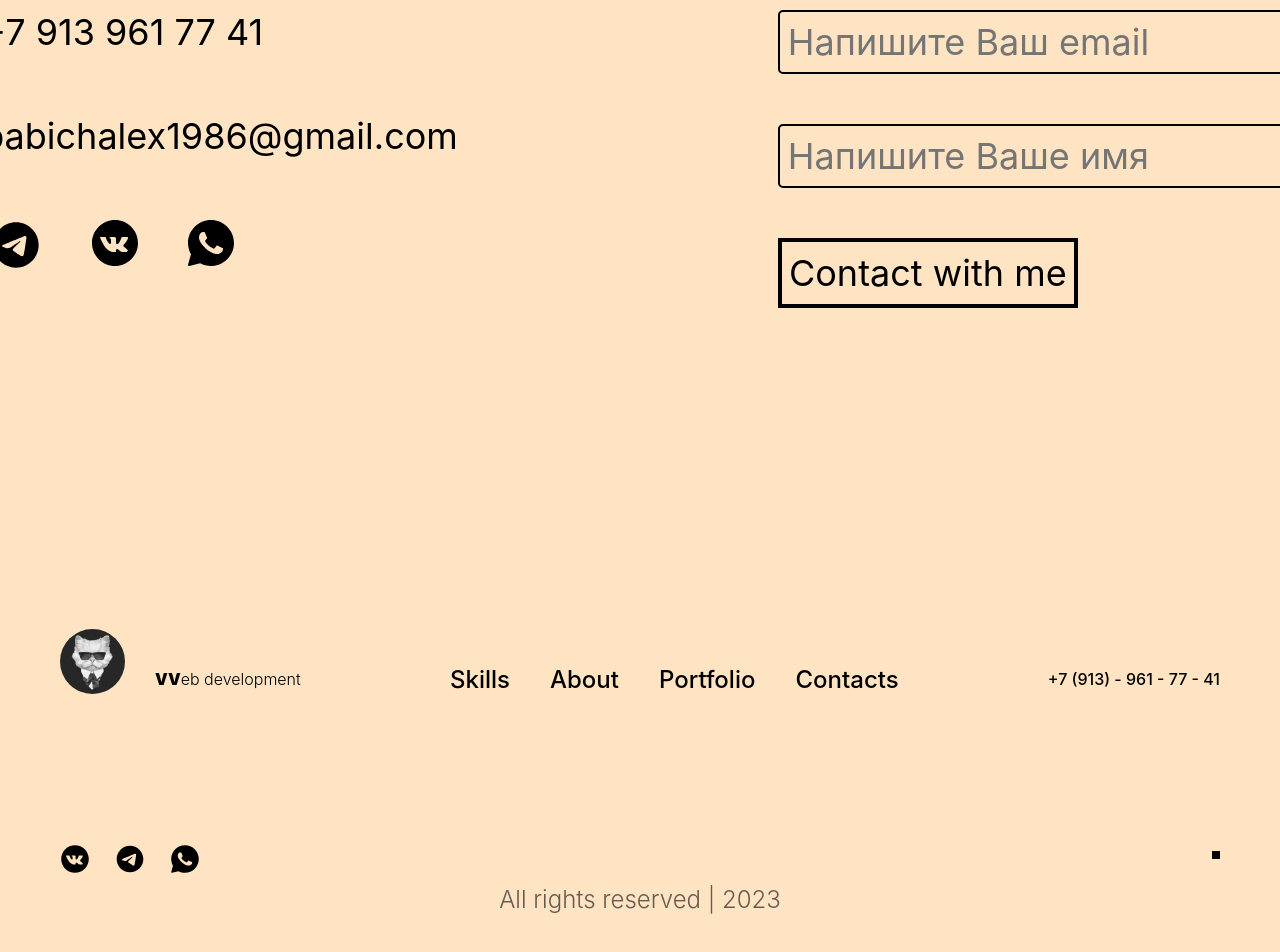
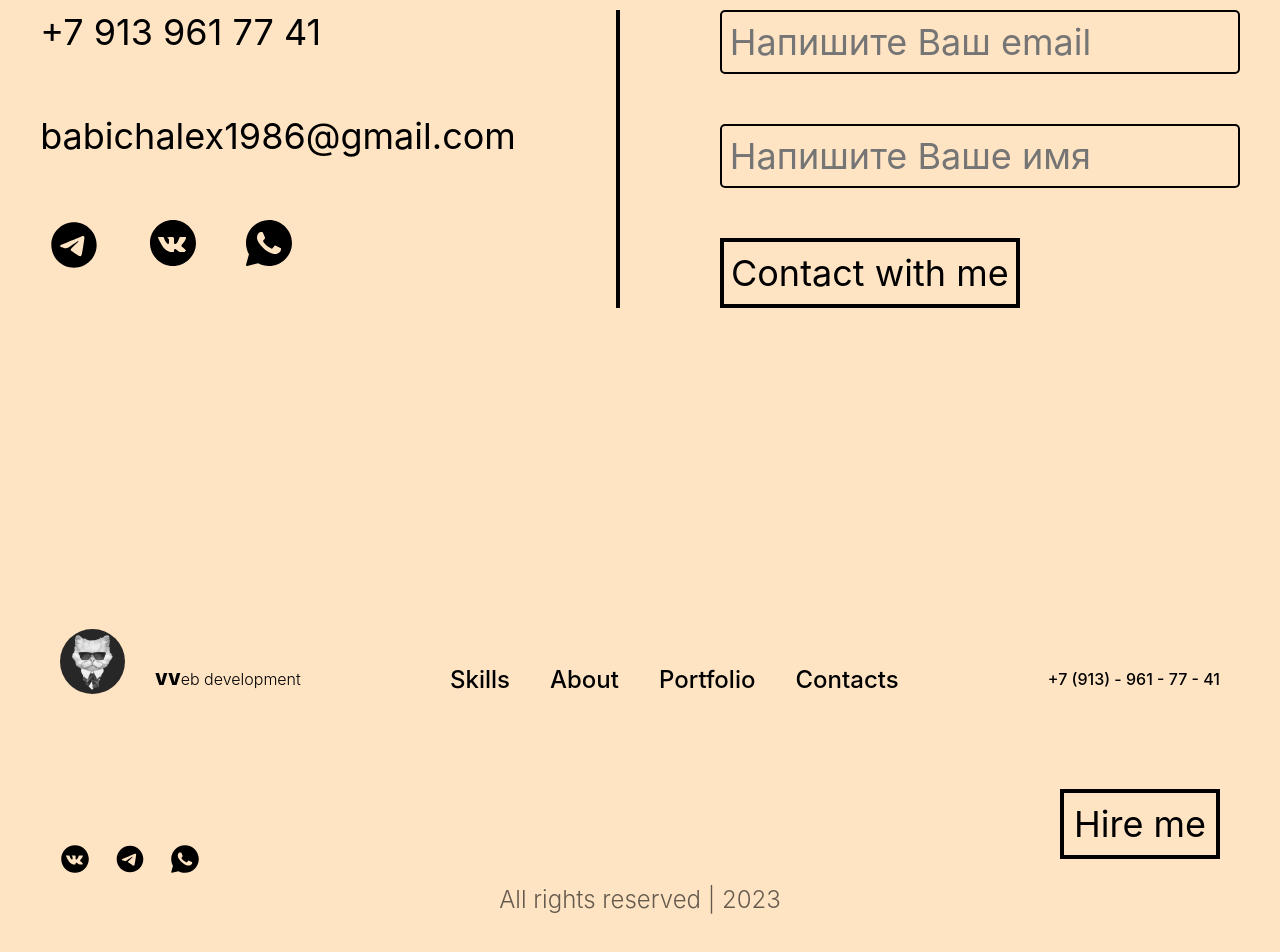
Before and after one commit to AlekseyBabich/site_visitka, a Next.js app: page / in a window 1280 px wide. Shown: the part 3631-4583 px from the top of the page. Built offline with nearby package versions, Linux system fonts and the light colour scheme.

Commit message:
v02: edit CustomButton component

```diff
--- a/src/components/Footer/index.tsx
+++ b/src/components/Footer/index.tsx
@@ -7,6 +7,7 @@ import {TelegramSvg} from "../SvgComponents/TelegramSvg";
 import {VkSvg} from "../SvgComponents/VkSvg";
 import {WhatsappSvg} from "../SvgComponents/WhatsappSvg";
 import Button from "../UI/CustomButton";
+import CustomButton from "../UI/CustomButton";
 
 export const Footer = () => {
     const router = useRouter()
@@ -72,7 +73,11 @@ export const Footer = () => {
 
 
                         <div className={styles['footer__contacts__button']}>
-                            <Button/>
+                            <CustomButton name={'Hire me'}
+                                          width={160}
+                                          height={70}
+                                          path={'/contacts'}
+                            />
                         </div>
 
                     </div>
--- a/src/components/UI/CustomButton/index.tsx
+++ b/src/components/UI/CustomButton/index.tsx
@@ -2,13 +2,18 @@ import React from 'react';
 import { I_ButtonProps } from '../../../types/ui/index'
 
 import styles from './index.module.css'
+import { useRouter } from "next/navigation";
 
-const CustomButton = ( { name, width, height }: I_ButtonProps ) => {
+const CustomButton = ( { name, width, height, path }: I_ButtonProps ) => {
+    const router = useRouter()
+    const pathButton = () => {
+        return router.push(`${path}`)
+    }
     return (
         <div className={ styles.container }>
             <button className={ styles.button }
                     style={ { width: width, height: height } }
-                    onClick={ () => alert( 'hello' ) }
+                    onClick={ () => pathButton() }
             >{ name }</button>
         </div>
     );
--- a/src/components/pages/ContactPage/index.module.css
+++ b/src/components/pages/ContactPage/index.module.css
@@ -28,20 +28,29 @@
     display: flex;
     flex-direction: row;
     justify-content: center;
-    column-gap: 20em;
 }
 
 /* ---------------------------- body__info ---------------------------- */
 
 .body__info {
+    padding-right: 100px;
+    border-right: 4px solid black;
 }
 .body__info--phone {
     font-size: 36px;
     margin-bottom: 60px;
 }
+.body__info--phone:hover {
+    opacity: 0.6;
+    cursor: pointer;
+}
 .body__info--email {
     font-size: 36px;
     margin-bottom: 60px;
+}
+.body__info--email:hover {
+    opacity: 0.6;
+    cursor: pointer;
 }
 
 /* ---------------------------- body__info__social ----------------------- */
@@ -54,16 +63,27 @@
 .body__info__social--telegram {
     margin-top: -7px;
 }
+.body__info__social--telegram:hover {
+    opacity: 0.6;
+}
 .body__info__social--vk {
     margin-right: 6px;
 }
+.body__info__social--vk:hover {
+    opacity: 0.6;
+
+}
 .body__info__social--whatsapp {
 
+}
+.body__info__social--whatsapp:hover {
+    opacity: 0.6;
 }
 
 /* ---------------------------- body__feedback -------------------------- */
 
 .body__feedback {
+    padding-left: 100px;
 }
 .body__feedback__input {
     display: flex;
--- a/src/components/pages/ContactPage/index.tsx
+++ b/src/components/pages/ContactPage/index.tsx
@@ -55,7 +55,11 @@ export const ContactsPage = () => {
                             </div>
                         </div>
                         <div className={ styles[ 'body__feedback__button' ] }>
-                            <CustomButton name={ 'Contact with me' } width={ 300 } height={ 70 }/>
+                            <CustomButton name={ 'Contact with me' }
+                                          width={ 300 }
+                                          height={ 70 }
+                                          path={null}
+                            />
                         </div>
                     </div>
                 </div>
--- a/src/components/pages/HomePage/index.tsx
+++ b/src/components/pages/HomePage/index.tsx
@@ -26,7 +26,11 @@ export const HomePage = () => {
                                 and required tasts</p>
                         </div>
                         <div className={ styles['content__body__button'] }>
-                            <CustomButton name={'Hire me'} height={70} width={160}/>
+                            <CustomButton name={'Hire me'}
+                                          height={70}
+                                          width={160}
+                                          path={'/contacts'}
+                            />
                         </div>
                     </div>
                 </div>
--- a/src/styles/globals.css
+++ b/src/styles/globals.css
@@ -2,6 +2,7 @@ html,
 body {
   padding: 0;
   margin: 0;
+  background: bisque;
   font-family: -apple-system, BlinkMacSystemFont, Segoe UI, Roboto, Oxygen,
     Ubuntu, Cantarell, Fira Sans, Droid Sans, Helvetica Neue, sans-serif;
 }
--- a/src/types/ui/index.tsx
+++ b/src/types/ui/index.tsx
@@ -2,6 +2,7 @@ export interface I_ButtonProps {
     name?: string
     width?: number
     height?: number
+    path?: string | null
 }
 
 export interface I_InputProps {
```
